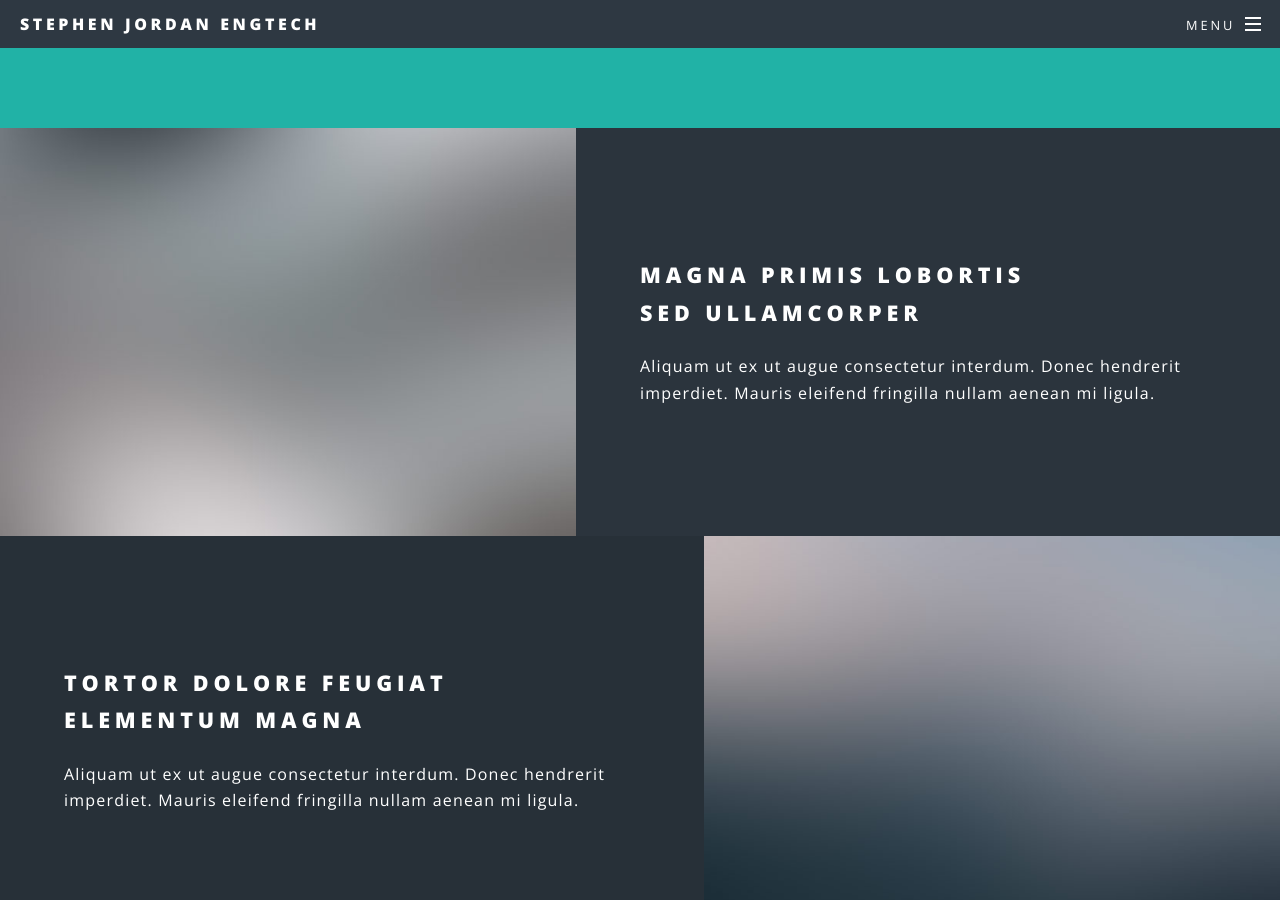
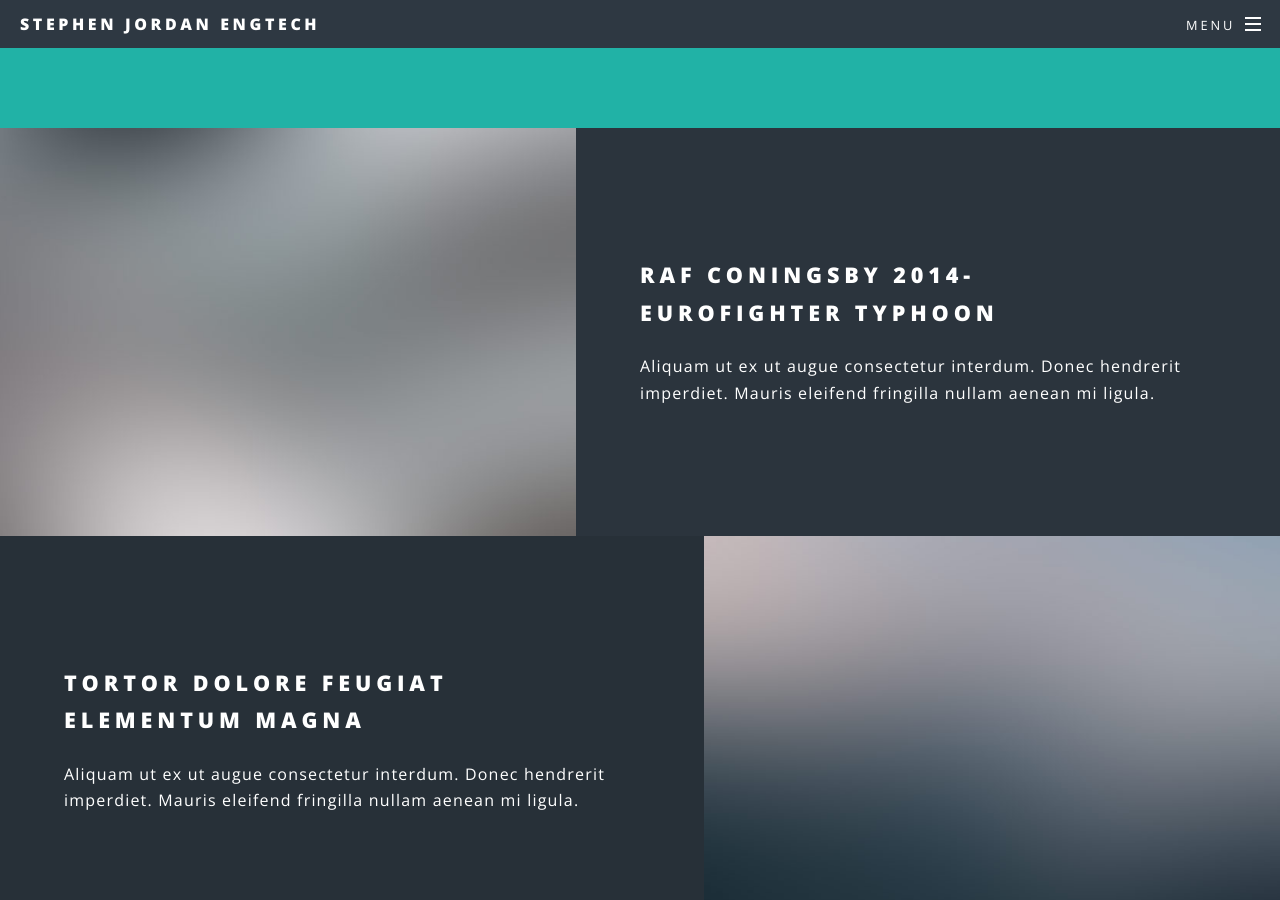
Before and after one commit to SJJUK/SJJUK.github.io, a Jekyll site: the page built from index.html, in a window 1280 px wide and 900 px high, scrolled down 1293 px. Built offline with Jekyll 4.4.1, drawn with Linux system fonts in a browser that asks for light colours.

Commit message:
Update index.html

```diff
--- a/index.html
+++ b/index.html
@@ -34,8 +34,8 @@
 					<section id="two" class="wrapper alt style2">
 						<section class="spotlight">
 							<div class="image"><img src="images/pic01.jpg" alt="" /></div><div class="content">
-								<h2>Magna primis lobortis<br />
-								sed ullamcorper</h2>
+								<h2>RAF Coningsby 2014-<br />
+								Eurofighter Typhoon</h2>
 								<p>Aliquam ut ex ut augue consectetur interdum. Donec hendrerit imperdiet. Mauris eleifend fringilla nullam aenean mi ligula.</p>
 							</div>
 						</section>
```
